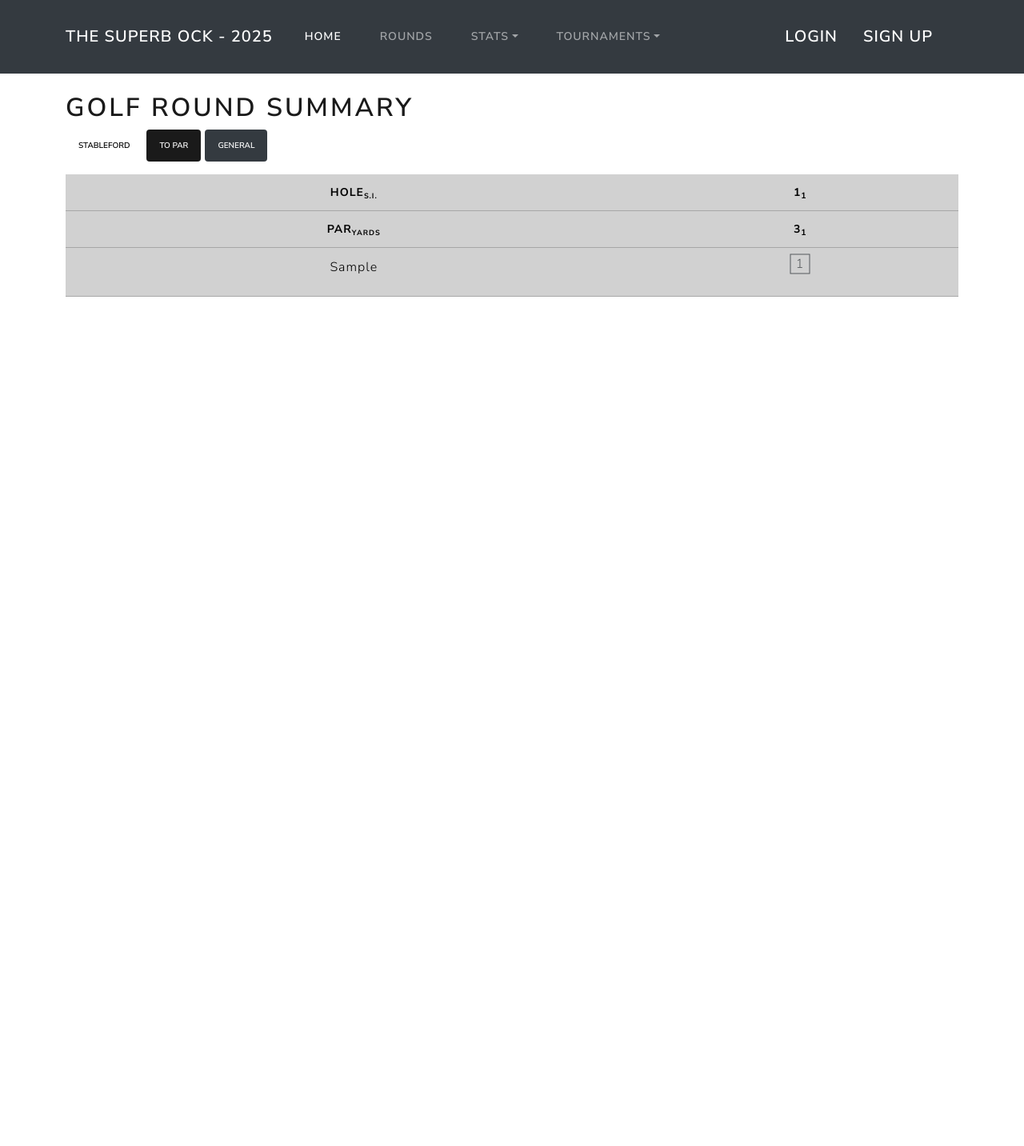
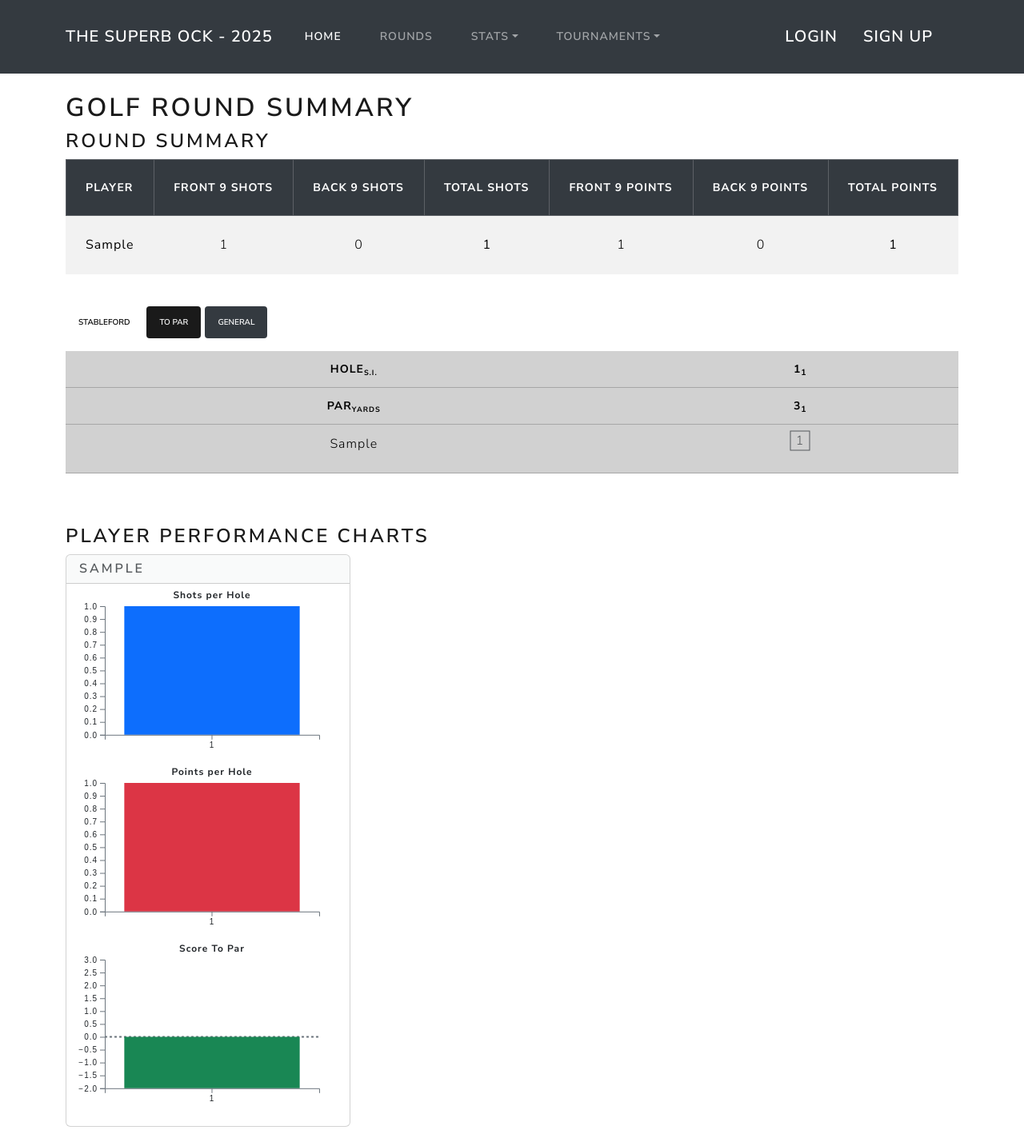
Before and after one commit to rgl1892/golf2025, a Django app: page /rounds/1 in a window 1280 px wide. Shown: the whole page at 80% size. Before the commit the page ends 371 px from the top, so only its background shows below. Run offline with Django 5.2, Linux system fonts and the light colour scheme; tables that the repository leaves empty hold one stand-in row (values such as "Sample post"); some libraries are stand-ins or nearby versions.

Commit message:
rounds view updated

```diff
--- /dev/null
+++ b/superb_ock/static/superb_ock/css/chart-themes.css
@@ -0,0 +1,57 @@
+/* Chart theme variables for light and dark modes */
+:root {
+    --chart-text-color: #212529;
+    --chart-axis-color: #6c757d;
+    --chart-grid-color: #dee2e6;
+    --chart-primary-color: #0d6efd;
+    --chart-danger-color: #dc3545;
+    --chart-success-color: #198754;
+    --chart-warning-color: #ffc107;
+}
+
+[data-bs-theme="dark"] {
+    --chart-text-color: #f8f9fa;
+    --chart-axis-color: #adb5bd;
+    --chart-grid-color: #495057;
+    --chart-primary-color: #0d6efd;
+    --chart-danger-color: #dc3545;
+    --chart-success-color: #198754;
+    --chart-warning-color: #ffc107;
+}
+
+/* Ensure SVG text uses theme colors */
+.chart-container svg text {
+    fill: var(--chart-text-color) !important;
+}
+
+.chart-container svg .axis {
+    color: var(--chart-axis-color);
+}
+
+.chart-container svg .axis path,
+.chart-container svg .axis line {
+    stroke: var(--chart-axis-color);
+}
+
+/* Responsive chart containers */
+.chart-container {
+    width: 100%;
+    min-height: 200px;
+    position: relative;
+}
+
+.chart-container svg {
+    max-width: 100%;
+    height: auto;
+}
+
+/* Ensure charts don't overflow on very small screens */
+@media (max-width: 576px) {
+    .chart-container {
+        min-height: 180px;
+    }
+
+    .card-body {
+        padding: 0.5rem !important;
+    }
+}
--- /dev/null
+++ b/superb_ock/static/superb_ock/js/round-charts.js
@@ -0,0 +1,217 @@
+function getThemeColor(property) {
+    return getComputedStyle(document.documentElement).getPropertyValue(property).trim();
+}
+
+function getResponsiveDimensions(containerId) {
+    const container = document.getElementById(containerId);
+    const containerWidth = container.offsetWidth;
+    const margin = {top: 20, right: 30, bottom: 40, left: 40};
+
+    // Calculate responsive dimensions
+    const width = Math.max(200, containerWidth - margin.left - margin.right);
+    const height = Math.max(150, width * 0.6); // 0.6 aspect ratio
+
+    return { width, height, margin };
+}
+
+function createChart(containerId, data, metric, title, colorVar) {
+    const { width, height, margin } = getResponsiveDimensions(containerId);
+
+    // Clear any existing chart
+    d3.select(`#${containerId}`).selectAll("*").remove();
+
+    const container = d3.select(`#${containerId}`)
+        .attr("class", "chart-container");
+
+    const svg = container
+        .append("svg")
+        .attr("width", width + margin.left + margin.right)
+        .attr("height", height + margin.top + margin.bottom)
+        .attr("viewBox", `0 0 ${width + margin.left + margin.right} ${height + margin.top + margin.bottom}`)
+        .attr("preserveAspectRatio", "xMidYMid meet")
+        .style("width", "100%")
+        .style("height", "auto")
+        .append("g")
+        .attr("transform", `translate(${margin.left},${margin.top})`);
+
+    const x = d3.scaleBand()
+        .domain(data.map(d => d.hole))
+        .range([0, width])
+        .padding(0.1);
+
+    const y = d3.scaleLinear()
+        .domain([0, d3.max(data, d => d[metric])])
+        .nice()
+        .range([height, 0]);
+
+    // Add bars
+    svg.selectAll(".bar")
+        .data(data)
+        .enter().append("rect")
+        .attr("class", "bar")
+        .attr("x", d => x(d.hole))
+        .attr("width", x.bandwidth())
+        .attr("y", d => y(d[metric]))
+        .attr("height", d => height - y(d[metric]))
+        .attr("fill", getThemeColor(colorVar));
+
+    // Add x axis
+    svg.append("g")
+        .attr("class", "axis")
+        .attr("transform", `translate(0,${height})`)
+        .call(d3.axisBottom(x))
+        .selectAll("text")
+        .style("fill", getThemeColor('--chart-text-color'));
+
+    // Add y axis
+    svg.append("g")
+        .attr("class", "axis")
+        .call(d3.axisLeft(y))
+        .selectAll("text")
+        .style("fill", getThemeColor('--chart-text-color'));
+
+    // Style axis lines
+    svg.selectAll(".axis path, .axis line")
+        .style("stroke", getThemeColor('--chart-axis-color'));
+
+    // Add title
+    svg.append("text")
+        .attr("x", width / 2)
+        .attr("y", 0 - (margin.top / 2))
+        .attr("text-anchor", "middle")
+        .style("font-size", "12px")
+        .style("font-weight", "bold")
+        .style("fill", getThemeColor('--chart-text-color'))
+        .text(title);
+}
+
+function createToParChart(containerId, data) {
+    const { width, height, margin } = getResponsiveDimensions(containerId);
+
+    // Clear any existing chart
+    d3.select(`#${containerId}`).selectAll("*").remove();
+
+    // Calculate to par values
+    const toParData = data.map(d => ({
+        hole: d.hole,
+        toPar: d.shots - d.par,
+        shots: d.shots,
+        par: d.par
+    }));
+
+    const container = d3.select(`#${containerId}`)
+        .attr("class", "chart-container");
+
+    const svg = container
+        .append("svg")
+        .attr("width", width + margin.left + margin.right)
+        .attr("height", height + margin.top + margin.bottom)
+        .attr("viewBox", `0 0 ${width + margin.left + margin.right} ${height + margin.top + margin.bottom}`)
+        .attr("preserveAspectRatio", "xMidYMid meet")
+        .style("width", "100%")
+        .style("height", "auto")
+        .append("g")
+        .attr("transform", `translate(${margin.left},${margin.top})`);
+
+    const x = d3.scaleBand()
+        .domain(toParData.map(d => d.hole))
+        .range([0, width])
+        .padding(0.1);
+
+    // Scale should include negative values (under par)
+    const yExtent = d3.extent(toParData, d => d.toPar);
+    const y = d3.scaleLinear()
+        .domain([Math.min(yExtent[0], -2), Math.max(yExtent[1], 3)])
+        .nice()
+        .range([height, 0]);
+
+    // Add zero line (par line)
+    svg.append("line")
+        .attr("x1", 0)
+        .attr("x2", width)
+        .attr("y1", y(0))
+        .attr("y2", y(0))
+        .attr("stroke", getThemeColor('--chart-axis-color'))
+        .attr("stroke-width", 2)
+        .attr("stroke-dasharray", "3,3");
+
+    // Add bars
+    svg.selectAll(".bar")
+        .data(toParData)
+        .enter().append("rect")
+        .attr("class", "bar")
+        .attr("x", d => x(d.hole))
+        .attr("width", x.bandwidth())
+        .attr("y", d => d.toPar >= 0 ? y(d.toPar) : y(0))
+        .attr("height", d => Math.abs(y(d.toPar) - y(0)))
+        .attr("fill", d => {
+            if (d.toPar < 0) return getThemeColor('--chart-success-color'); // Green for under par
+            if (d.toPar === 0) return getThemeColor('--chart-warning-color'); // Orange for par
+            return getThemeColor('--chart-danger-color'); // Red for over par
+        });
+
+    // Add x axis
+    svg.append("g")
+        .attr("class", "axis")
+        .attr("transform", `translate(0,${height})`)
+        .call(d3.axisBottom(x))
+        .selectAll("text")
+        .style("fill", getThemeColor('--chart-text-color'));
+
+    // Add y axis
+    svg.append("g")
+        .attr("class", "axis")
+        .call(d3.axisLeft(y))
+        .selectAll("text")
+        .style("fill", getThemeColor('--chart-text-color'));
+
+    // Style axis lines
+    svg.selectAll(".axis path, .axis line")
+        .style("stroke", getThemeColor('--chart-axis-color'));
+
+    // Add title
+    svg.append("text")
+        .attr("x", width / 2)
+        .attr("y", 0 - (margin.top / 2))
+        .attr("text-anchor", "middle")
+        .style("font-size", "12px")
+        .style("font-weight", "bold")
+        .style("fill", getThemeColor('--chart-text-color'))
+        .text("Score To Par");
+
+}
+
+function initializeRoundCharts(playerData) {
+    // Create charts for each player
+    let playerIndex = 1;
+    Object.keys(playerData).forEach(player => {
+        const data = playerData[player].scores;
+
+        createChart(`shots-chart-${playerIndex}`, data, 'shots', 'Shots per Hole', '--chart-primary-color');
+        createChart(`points-chart-${playerIndex}`, data, 'points', 'Points per Hole', '--chart-danger-color');
+        createToParChart(`to-par-chart-${playerIndex}`, data);
+
+        playerIndex++;
+    });
+}
+
+function redrawAllCharts(playerData) {
+    // Redraw all charts with new dimensions
+    let playerIndex = 1;
+    Object.keys(playerData).forEach(player => {
+        const data = playerData[player].scores;
+
+        createChart(`shots-chart-${playerIndex}`, data, 'shots', 'Shots per Hole', '--chart-primary-color');
+        createChart(`points-chart-${playerIndex}`, data, 'points', 'Points per Hole', '--chart-danger-color');
+        createToParChart(`to-par-chart-${playerIndex}`, data);
+
+        playerIndex++;
+    });
+}
+
+function showTable(tableName) {
+    document.querySelectorAll(".scoring-table tbody").forEach(tbody => {
+        tbody.style.display = "none";
+    });
+    document.querySelector(`tbody[name='${tableName}']`).style.display = "table-row-group";
+}
--- a/superb_ock/templates/superb_ock/rounds/round.html
+++ b/superb_ock/templates/superb_ock/rounds/round.html
@@ -1,8 +1,57 @@
 {% extends "superb_ock/base.html" %}
+{% load static %}
 {% block content %}
 {% load mathfilters %}
 
+<link rel="stylesheet" href="{% static 'superb_ock/css/chart-themes.css' %}">
+
 <h1 class="mt-4">Golf Round Summary</h1>
+
+<div class="mb-4">
+    <h3>Round Summary</h3>
+    <div class="table-responsive">
+        <table class="table table-striped table-bordered">
+            <thead class="table-dark">
+                <tr>
+                    <th>Player</th>
+                    <th class="d-none d-md-table-cell">Front 9 Shots</th>
+                    <th class="d-none d-md-table-cell">Back 9 Shots</th>
+                    <th class="d-none d-md-table-cell">Total Shots</th>
+                    <th class="d-none d-md-table-cell">Front 9 Points</th>
+                    <th class="d-none d-md-table-cell">Back 9 Points</th>
+                    <th class="d-none d-md-table-cell">Total Points</th>
+                    <th class="d-md-none">Front 9</th>
+                    <th class="d-md-none">Back 9</th>
+                    <th class="d-md-none">Total</th>
+                </tr>
+            </thead>
+            <tbody>
+                {% for player, data in summary.items %}
+                <tr>
+                    <td><strong>{{ player }}</strong></td>
+                    <!-- Desktop view - separate columns -->
+                    <td class="text-center d-none d-md-table-cell">{{ data.front_nine }}</td>
+                    <td class="text-center d-none d-md-table-cell">{{ data.back_nine }}</td>
+                    <td class="text-center d-none d-md-table-cell"><strong>{{ data.total_shots }}</strong></td>
+                    <td class="text-center d-none d-md-table-cell">{{ data.front_nine_stableford }}</td>
+                    <td class="text-center d-none d-md-table-cell">{{ data.back_nine_stableford }}</td>
+                    <td class="text-center d-none d-md-table-cell"><strong>{{ data.total_stableford }}</strong></td>
+                    <!-- Mobile view - combined cells -->
+                    <td class="text-center d-md-none">
+                        <div>{{ data.front_nine }}/{{ data.front_nine_stableford }}</div>
+                    </td>
+                    <td class="text-center d-md-none">
+                        <div>{{ data.back_nine }}/{{ data.back_nine_stableford }}</div>
+                    </td>
+                    <td class="text-center d-md-none">
+                        <div><strong>{{ data.total_shots }}/{{ data.total_stableford }}</strong></div>
+                    </td>
+                </tr>
+                {% endfor %}
+            </tbody>
+        </table>
+    </div>
+</div>
 
 <div class="mb-3">
     <button class="btn btn-secondary btn-sm" onclick="showTable('to_stableford')">Stableford</button>
@@ -11,7 +60,7 @@
 </div>
 
 <div class="table-responsive">
-    <table class="table table-primary table-sm">
+    <table class="table table-primary table-sm scoring-table">
         {% include "superb_ock/rounds/partials/golf_table_header.html" %}
         {% include "superb_ock/rounds/partials/tbody_to_par.html" %}
         {% include "superb_ock/rounds/partials/tbody_to_stableford.html" %}
@@ -19,15 +68,67 @@
     </table>
 </div>
 
+<!-- D3 Charts Section -->
+<div class="mt-5">
+    <h3>Player Performance Charts</h3>
+    <div class="row">
+        {% for player, data in scores.items %}
+        <div class="col-12 col-md-6 col-lg-4 mb-4">
+            <div class="card">
+                <div class="card-header">
+                    <h5 class="mb-0">{{ player }}</h5>
+                </div>
+                <div class="card-body p-2">
+                    <!-- Shots per hole chart -->
+                    <div id="shots-chart-{{ forloop.counter }}" class="mb-3 chart-container"></div>
+                    <!-- Points per hole chart -->
+                    <div id="points-chart-{{ forloop.counter }}" class="mb-3 chart-container"></div>
+                    <!-- To Par chart -->
+                    <div id="to-par-chart-{{ forloop.counter }}" class="chart-container"></div>
+                </div>
+            </div>
+        </div>
+        {% endfor %}
+    </div>
+</div>
+
+{% load static %}
+<script src="https://d3js.org/d3.v7.min.js"></script>
+<script src="{% static 'superb_ock/js/round-charts.js' %}"></script>
 <script>
-function showTable(tableName) {
-    document.querySelectorAll("table tbody").forEach(tbody => {
-        tbody.style.display = "none";
+// Player data from Django
+const playerData = {
+    {% for player, data in scores.items %}
+    "{{ player }}": {
+        scores: [
+            {% for score in data.scores %}
+            {
+                hole: {{ score.hole__hole_number }},
+                shots: {{ score.shots_taken|default:0 }},
+                points: {{ score.stableford|default:0 }},
+                par: {{ score.hole__par }}
+            }{% if not forloop.last %},{% endif %}
+            {% endfor %}
+        ]
+    }{% if not forloop.last %},{% endif %}
+    {% endfor %}
+};
+
+// Initialize charts when DOM is ready
+document.addEventListener("DOMContentLoaded", function() {
+    initializeRoundCharts(playerData);
+
+    // Show default table
+    showTable("to_stableford");
+
+    // Add resize listener with debouncing
+    let resizeTimeout;
+    window.addEventListener('resize', function() {
+        clearTimeout(resizeTimeout);
+        resizeTimeout = setTimeout(function() {
+            redrawAllCharts(playerData);
+        }, 250);
     });
-    document.querySelector(`tbody[name='${tableName}']`).style.display = "table-row-group";
-}
-document.addEventListener("DOMContentLoaded", function () {
-    showTable("to_stableford");
 });
 </script>
 
--- a/superb_ock/views.py
+++ b/superb_ock/views.py
@@ -9,7 +9,6 @@ from django.db import connection
 from django.views.decorators.csrf import csrf_exempt
 
 from requests import request
-from collections import defaultdict
 import json
 
 from .models import *
@@ -129,12 +128,17 @@ class Home(View):
             ))
 
         # manip the data to get infor per player per round
-        player_rounds = defaultdict(lambda: defaultdict(lambda: {'total': 0, 'course': ''}))
+        player_rounds = {}
 
         for score in scores:
             name = f"{score['player__first_name']} {score['player__second_name']}"
             round_id = score['golf_round_id']
             course = f"{score['hole__golf_course__name']} - {score['hole__golf_course__tees']}"
+
+            if name not in player_rounds:
+                player_rounds[name] = {}
+            if round_id not in player_rounds[name]:
+                player_rounds[name][round_id] = {'total': 0, 'course': ''}
 
             player_rounds[name][round_id]['total'] += score['stableford']
             player_rounds[name][round_id]['course'] = course
@@ -154,7 +158,7 @@ class Home(View):
             leaderboard.append({
                 'player__first_name': player__first_name,
                 'round_totals': dict(round_scores),
-                'best_3_total': sum(r['total'] for r in top3_scores),
+                'best_3_total': sum(int(r['total']) if r['total'] is not None else 0 for r in top3_scores),
 
             })
 
@@ -311,24 +315,27 @@ class RoundsOverview(View):
     template_name = "superb_ock/rounds/overview.html"
 
     def convert_to_dict(self, d):
-        if isinstance(d, defaultdict):
+        if isinstance(d, dict):
             return {k: self.convert_to_dict(v) for k, v in d.items()}
         return d
 
     def group_scores(self, data):
-        grouped = defaultdict(
-            lambda: defaultdict(
-                lambda: defaultdict(
-                    lambda: defaultdict(lambda: {"shots_taken": 0, "stableford": 0})
-                )
-            )
-        )
+        grouped = {}
 
         for entry in data:
             event = entry["golf_round__event__name"]
             course = f"{entry['hole__golf_course__name']} - {entry['hole__golf_course__tees']}{entry['golf_round_id']:05}"
             id = entry["golf_round_id"]
             player = entry["player__first_name"]
+
+            if event not in grouped:
+                grouped[event] = {}
+            if course not in grouped[event]:
+                grouped[event][course] = {}
+            if id not in grouped[event][course]:
+                grouped[event][course][id] = {}
+            if player not in grouped[event][course][id]:
+                grouped[event][course][id][player] = {"shots_taken": 0, "stableford": 0}
 
             grouped[event][course][id][player]["shots_taken"] += (
                 entry["shots_taken"] if entry["shots_taken"] else 0
@@ -379,11 +386,11 @@ class GolfRoundView(View):
             )
         )
 
-        grouped_summary = defaultdict(
-            lambda: {"total_shots": 0, "total_stableford": 0, "scores": []}
-        )
+        grouped_summary = {}
         for item in scores:
             player_id = item["player__first_name"]
+            if player_id not in grouped_summary:
+                grouped_summary[player_id] = {"total_shots": 0, "total_stableford": 0, "scores": []}
             grouped_summary[player_id]["total_shots"] += (
                 item["shots_taken"] if item["shots_taken"] else 0
             )
@@ -392,11 +399,36 @@ class GolfRoundView(View):
             )
             grouped_summary[player_id]["scores"].append(item)
         grouped_data = dict(grouped_summary)
+        summary_data = {}
+        for player, data in grouped_data.items():
+            summary_data[player] = {
+                'front_nine': 0,
+                'back_nine': 0,
+                'total_shots': 0,
+                'front_nine_stableford': 0,
+                'back_nine_stableford': 0,
+                'total_stableford': 0,
+            }
+            for score in data.get('scores', []):
+                if score['hole__hole_number'] < 10:
+                    summary_data[player]['front_nine'] += score['shots_taken'] if score['shots_taken'] else 0
+                    summary_data[player]['total_shots'] += score['shots_taken'] if score['shots_taken'] else 0
+                    summary_data[player]['front_nine_stableford'] += score['stableford'] if score['stableford'] else 0
+                    summary_data[player]['total_stableford'] += score['stableford'] if score['stableford'] else 0
+                else:
+                    summary_data[player]['back_nine'] += score['shots_taken'] if score['shots_taken'] else 0
+                    summary_data[player]['total_shots'] += score['shots_taken'] if score['shots_taken'] else 0
+                    summary_data[player]['back_nine_stableford'] += score['stableford'] if score['stableford'] else 0
+                    summary_data[player]['total_stableford'] += score['stableford'] if score['stableford'] else 0
 
         return render(
             request,
             self.template_name,
-            context={"scores": grouped_data, "round_id": round_id},
+            context={
+                "scores": grouped_data,
+                "round_id": round_id,
+                "summary":summary_data
+                },
         )
 
 
@@ -463,7 +495,7 @@ class EditScore(View):
         }
 
         # Temporary dict to hold player data
-        players = defaultdict(lambda: {'shots': None, 'stable': None})
+        players = {}
 
         for key in post_data:
             if key.startswith('shots_') or key.startswith('stable_'):
@@ -475,6 +507,8 @@ class EditScore(View):
                 value = int(post_data.getlist(key)[0])
 
                 # Update the appropriate field
+                if player_id not in players:
+                    players[player_id] = {'shots': None, 'stable': None}
                 if prefix == 'shots':
                     players[player_id]['shots'] = value
                 elif prefix == 'stable':
@@ -510,12 +544,17 @@ class EventView(View):
             ))
 
         # manip the data to get infor per player per round
-        player_rounds = defaultdict(lambda: defaultdict(lambda: {'total': 0, 'course': ''}))
+        player_rounds = {}
 
         for score in scores:
             name = f"{score['player__first_name']} {score['player__second_name']}"
             round_id = score['golf_round_id']
             course = f"{score['hole__golf_course__name']} - {score['hole__golf_course__tees']}"
+
+            if name not in player_rounds:
+                player_rounds[name] = {}
+            if round_id not in player_rounds[name]:
+                player_rounds[name][round_id] = {'total': 0, 'course': ''}
 
             player_rounds[name][round_id]['total'] += score['stableford']
             player_rounds[name][round_id]['course'] = course
@@ -535,7 +574,7 @@ class EventView(View):
             leaderboard.append({
                 'player__first_name': player__first_name,
                 'round_totals': dict(round_scores),
-                'best_3_total': sum(r['total'] for r in top3_scores),
+                'best_3_total': sum(int(r['total']) if r['total'] is not None else 0 for r in top3_scores),
 
             })
 
```
